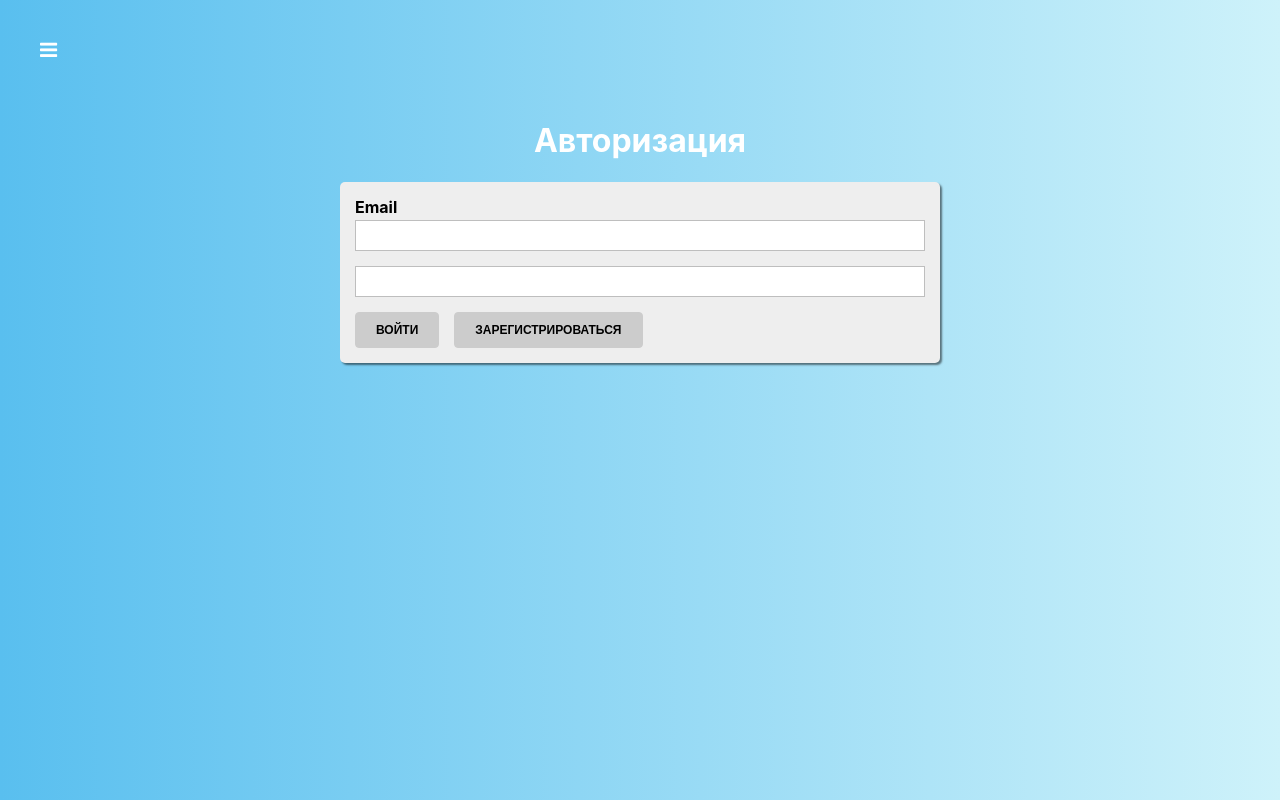
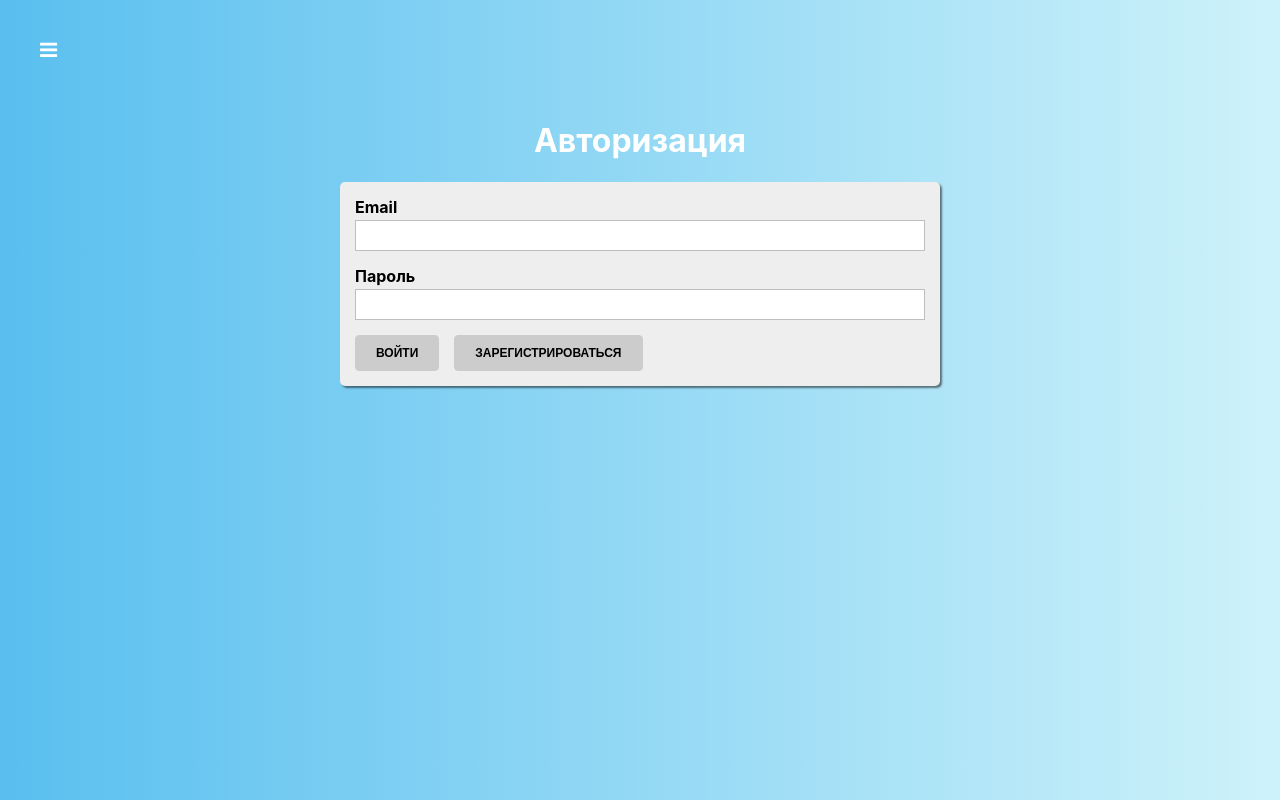
Before and after one commit to mastekator/quiz, a React app: page /auth in a window 1280 px wide. Built offline with nearby package versions, Linux system fonts and the light colour scheme.

Commit message:
исправил опечатку

```diff
--- a/src/containers/Auth/Auth.js
+++ b/src/containers/Auth/Auth.js
@@ -23,7 +23,6 @@ export default class Auth extends Component {
                 }
             },
             password: {
-                email: {
                 value: '',
                 type: 'password',
                 label: 'Пароль',
@@ -34,7 +33,6 @@ export default class Auth extends Component {
                     required: true,
                     minLength: 6
                 }
-                },
             },
         }
     };
@@ -69,6 +67,7 @@ export default class Auth extends Component {
         control.touched = true;
         control.valid = this.validateControl(control.value, control.validation);
 
+
         formControls[controlName] = control;
 
         let isFormValid = true;
@@ -78,7 +77,7 @@ export default class Auth extends Component {
         });
 
         this.setState({
-            isFormValid,formControls
+            isFormValid, formControls
         });
 
     };
```
Lines whose indentation alone changed are shown as unchanged.
